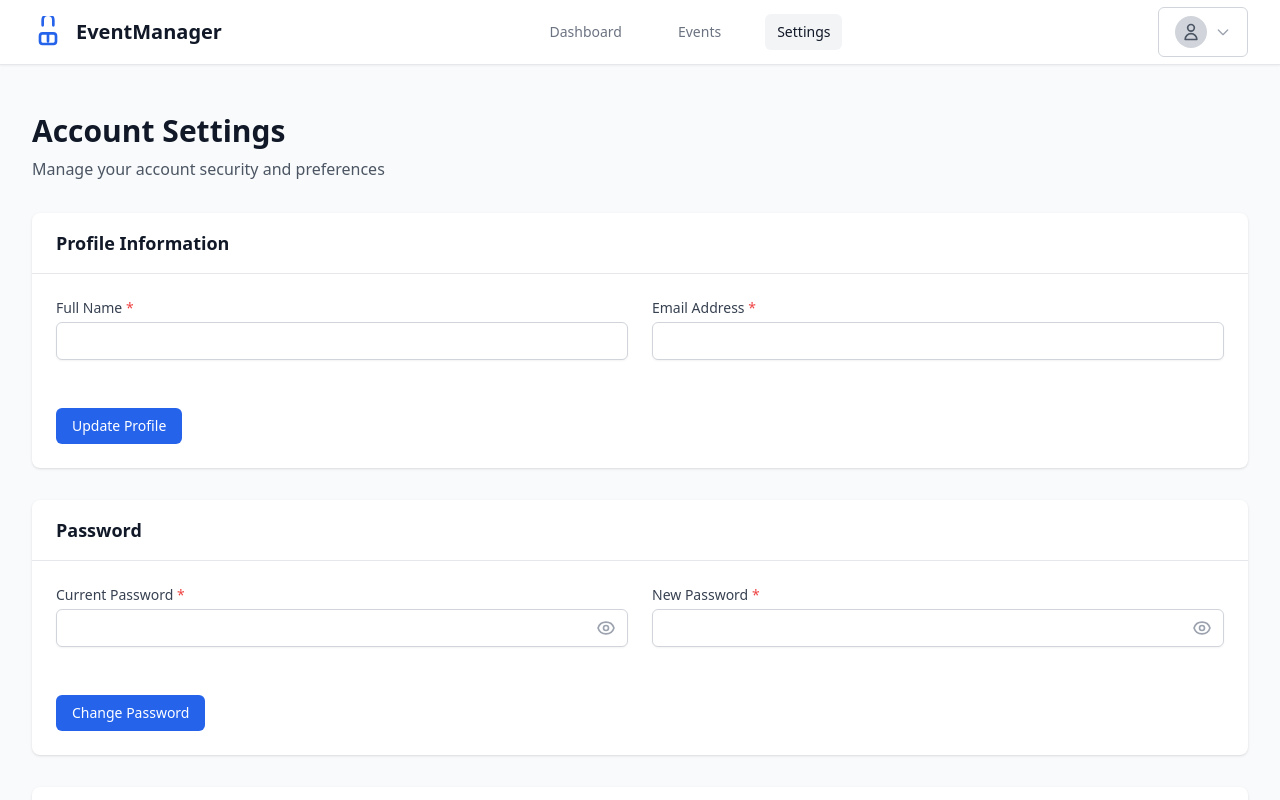
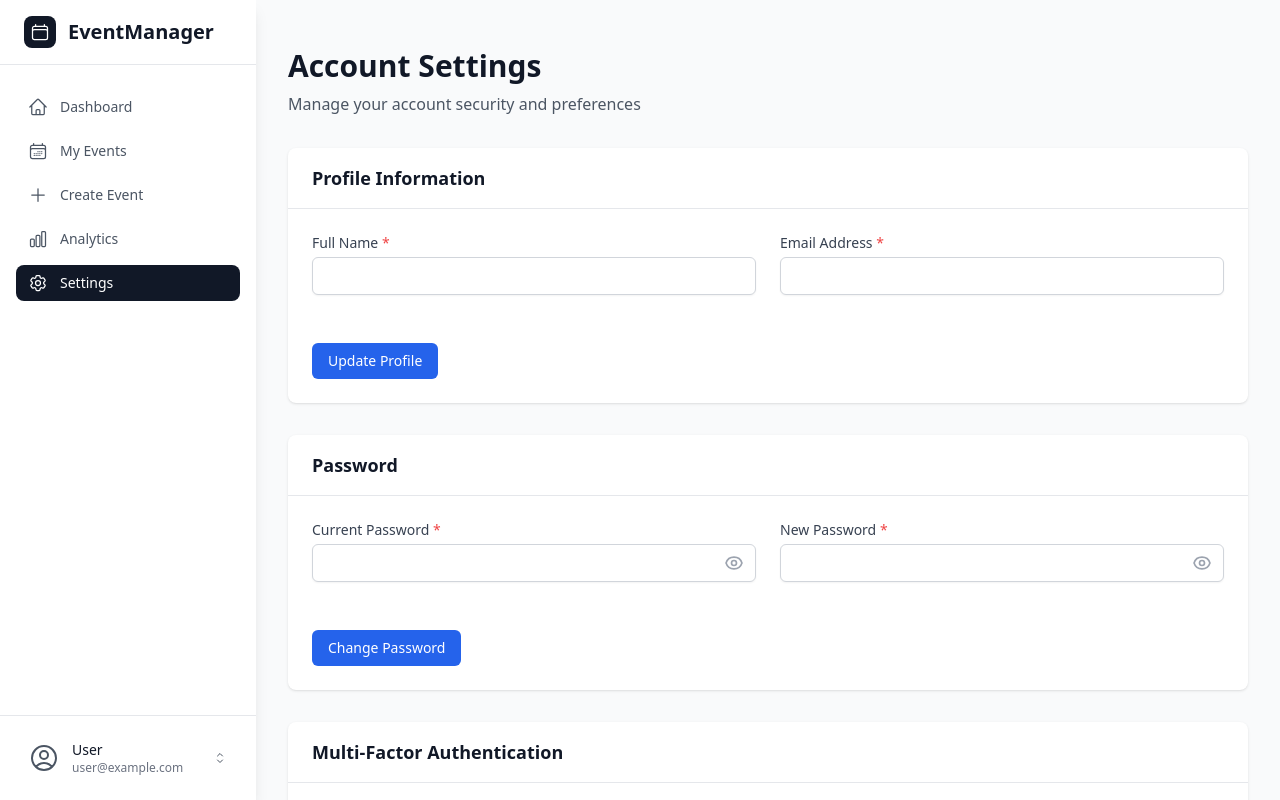
Before and after one commit to qlaxd/event-manager, a Vue app in the folder frontend/: page /settings in a window 1280 px wide. Shown: the top 800 px of the page. Built offline with nearby package versions, Linux system fonts and the light colour scheme; the HTML template or start-up script is replaced by a standard one.

Commit message:
Add logout functionality to DashboardView and restructure SettingsView layout with Sidebar component

```diff
--- a/frontend/src/views/DashboardView.vue
+++ b/frontend/src/views/DashboardView.vue
@@ -476,6 +476,13 @@ const handleMonthChanged = (month: number, year: number) => {
   // For example, load events for the new month, update analytics, etc.
 }
 
+const handleLogout = () => {
+  console.log('Logout clicked')
+  // Add logout logic here
+  // For example: authStore.logout() then router.push('/login')
+  router.push('/login')
+}
+
 onMounted(() => {
   // Initialize component
 })
--- a/frontend/src/views/SettingsView.vue
+++ b/frontend/src/views/SettingsView.vue
@@ -1,67 +1,16 @@
 <template>
   <div class="min-h-screen bg-gray-50">
-    <!-- Header -->
-    <div class="bg-white shadow-sm border-b">
-      <div class="max-w-7xl mx-auto px-4 sm:px-6 lg:px-8">
-        <div class="flex items-center justify-between h-16">
-          <!-- Logo and Title -->
-          <div class="flex items-center">
-            <div class="flex-shrink-0 flex items-center">
-              <svg class="h-8 w-8 text-blue-600 mr-3" fill="none" stroke="currentColor" viewBox="0 0 24 24">
-                <path stroke-linecap="round" stroke-linejoin="round" stroke-width="2"
-                      d="M8 7V3a4 4 0 118 0v4m-4 6v6m-4-6h8m-8 0a2 2 0 00-2 2v4a2 2 0 002 2h8a2 2 0 002-2v-4a2 2 0 00-2-2" />
-              </svg>
-              <span class="text-xl font-semibold text-gray-900">EventManager</span>
-            </div>
-          </div>
+    <!-- Main Layout Container -->
+    <div class="flex h-screen">
+      <!-- Left Sidebar -->
+      <Sidebar
+        :user="user"
+        @logout="handleLogout"
+      />
 
-          <!-- Navigation -->
-          <nav class="hidden md:flex space-x-8">
-            <router-link
-              to="/dashboard"
-              class="text-gray-500 hover:text-gray-700 px-3 py-2 rounded-md text-sm font-medium"
-            >
-              Dashboard
-            </router-link>
-            <router-link
-              to="/events"
-              class="text-gray-500 hover:text-gray-700 px-3 py-2 rounded-md text-sm font-medium"
-            >
-              Events
-            </router-link>
-            <router-link
-              to="/settings"
-              class="text-gray-900 bg-gray-100 px-3 py-2 rounded-md text-sm font-medium"
-            >
-              Settings
-            </router-link>
-          </nav>
-
-          <!-- User Menu -->
-          <div class="flex items-center">
-            <Dropdown position="bottom-right">
-              <template #trigger>
-                <button class="flex items-center text-sm rounded-full focus:outline-none focus:ring-2 focus:ring-offset-2 focus:ring-blue-500">
-                  <div class="h-8 w-8 rounded-full bg-gray-300 flex items-center justify-center">
-                    <svg class="h-5 w-5 text-gray-600" fill="none" stroke="currentColor" viewBox="0 0 24 24">
-                      <path stroke-linecap="round" stroke-linejoin="round" stroke-width="2" d="M16 7a4 4 0 11-8 0 4 4 0 018 0zM12 14a7 7 0 00-7 7h14a7 7 0 00-7-7z" />
-                    </svg>
-                  </div>
-                  <svg class="ml-2 h-4 w-4 text-gray-400" fill="none" stroke="currentColor" viewBox="0 0 24 24">
-                    <path stroke-linecap="round" stroke-linejoin="round" stroke-width="2" d="M19 9l-7 7-7-7" />
-                  </svg>
-                </button>
-              </template>
-              <DropdownItem text="Profile" @click="() => {}" />
-              <DropdownItem text="Sign out" variant="danger" @click="handleLogout" />
-            </Dropdown>
-          </div>
-        </div>
-      </div>
-    </div>
-
-    <!-- Main Content -->
-    <div class="max-w-7xl mx-auto py-6 sm:px-6 lg:px-8">
+      <!-- Main Content -->
+      <div class="flex-1 overflow-y-auto">
+        <div class="max-w-7xl mx-auto py-6 sm:px-6 lg:px-8">
       <div class="px-4 py-6 sm:px-0">
         <!-- Page Header -->
         <div class="mb-8">
@@ -215,6 +164,7 @@
               </div>
             </div>
           </div>
+          </div>
         </div>
       </div>
     </div>
@@ -342,6 +292,7 @@
         :message="notification.message"
         @close="hideNotification"
       />
+      </div>
     </div>
   </div>
 </template>
@@ -353,6 +304,7 @@ import { useAuthStore } from '@/stores/auth'
 import userService from '@/services/user'
 import authService from '@/services/auth'
 import { Button, Input, Modal, Dropdown, DropdownItem, Alert } from '@/components/ui'
+import Sidebar from '@/components/ui/Sidebar.vue'
 
 const router = useRouter()
 const authStore = useAuthStore()
```
